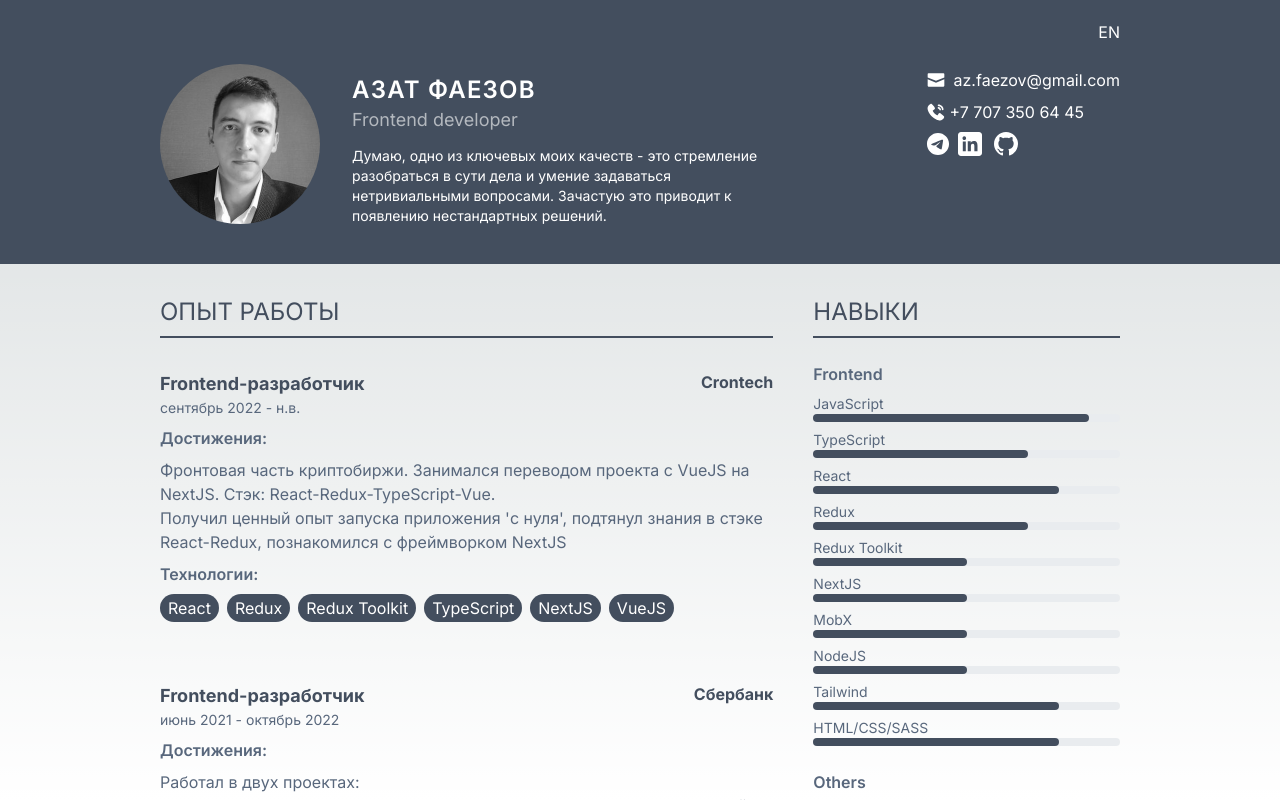
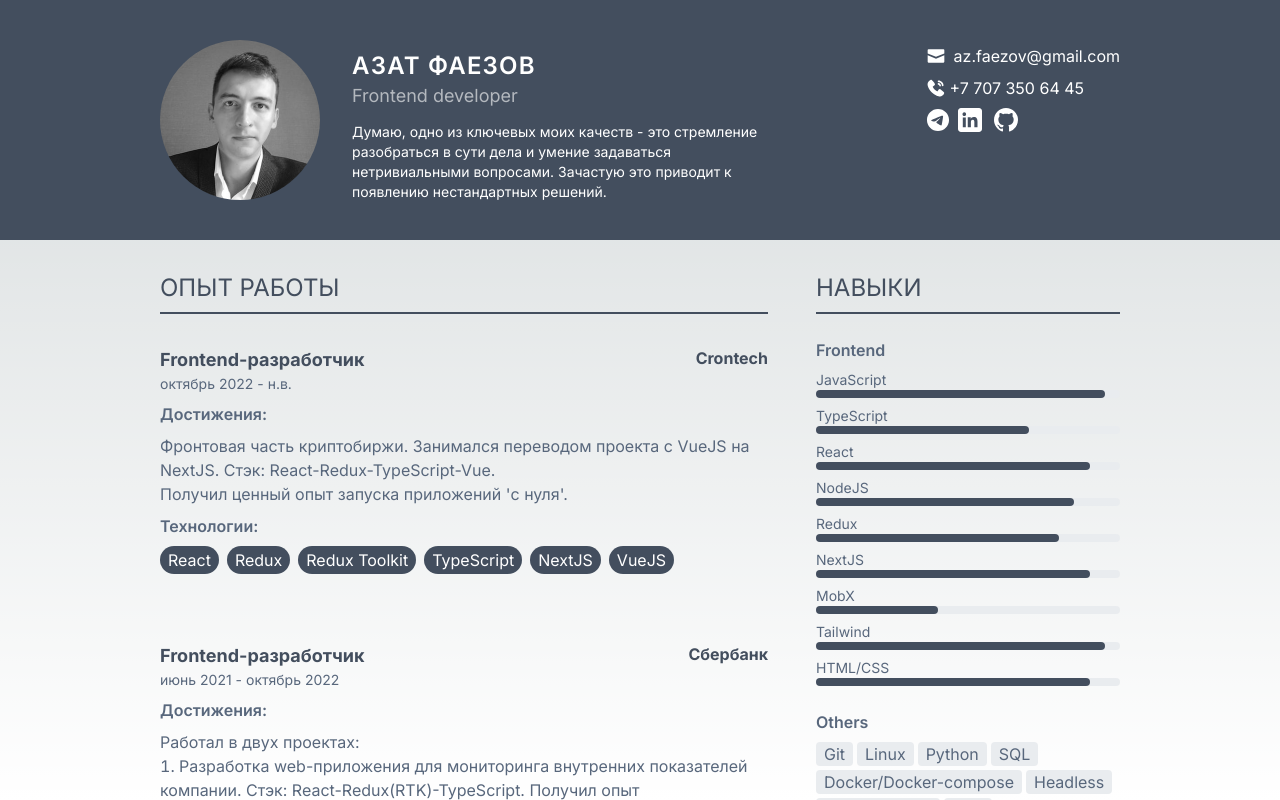
Before and after one commit to gybber-dev/cv, a Next.js app: page / in a window 1280 px wide. Built offline with nearby package versions, Linux system fonts and the light colour scheme.

Commit message:
skills block animation

```diff
--- a/app/page.tsx
+++ b/app/page.tsx
@@ -3,7 +3,7 @@
 import Image from 'next/image'
 import InfoBlock from '../components/InfoBlock'
 import JobBlock from '../components/JobBlock'
-import SkillBlock from '../components/SkillBlock'
+import SkillsBlock from '../components/skills-block'
 import EduBlock from '../components/EduBlock'
 import ListBlock from '../components/ListBlock'
 import { useState } from 'react'
@@ -39,9 +39,9 @@ const u = {
       ru: (
         <>
           <p>
-            Думаю, одно из ключевых моих качеств - это стремление разобраться в
-            сути дела и умение задаваться нетривиальными вопросами. Зачастую это
-            приводит к появлению нестандартных решений.
+            Думаю, одно из ключевых моих качеств - это стремление разобраться в сути дела и умение
+            задаваться нетривиальными вопросами. Зачастую это приводит к появлению нестандартных
+            решений.
           </p>
           {/*<p>Хорошая обучаемость, исполнительность, аналитическое мышление</p>*/}
         </>
@@ -57,36 +57,72 @@ const u = {
     content: {
       ru: [
         {
+          position: 'Оператор группы ввода данных',
+          company: 'Яндекс',
+          from: 'август 2014',
+          to: 'август 2020',
+          achievements:
+            'Занимался заполнением каталогов товаров для платформ Яндекс.Маркет и Беру. Во время работы писал скрипты на JavaScript, которые автоматизировали значительную часть рутинной работы операторов.',
+          tags: ['JavaScript', 'Headless', 'Parsers'],
+          portfolio: 'https://github.com/gybber-dev/JavaScript-projects/tree/master/JS',
+        },
+        {
+          position: 'Frontend-разработчик',
+          company: 'Сбербанк',
+          from: 'июнь 2021',
+          to: 'октябрь 2022',
+          achievements: (
+            <>
+              <p>Работал в двух проектах:</p>
+              <ol className="list-inside list-decimal space-y-2">
+                <li>
+                  Разработка web-приложения для мониторинга внутренних показателей компании. Стэк:
+                  React-Redux(RTK)-TypeScript. Получил опыт корпоративного взаимодействия,
+                  Agile/Jira. Перевел проект с классического Redux на RTK
+                </li>
+                <li>
+                  Разработка web-приложения для работы с большим количеством статистической
+                  информации. Стэк: React-MobX-TypeScript. Получил опыт организации архитектуры
+                  проекта, работающего с большим количеством данных. Осуществил типизацию основных
+                  узлов приложения и перевод устаревших компонентов на TypeScript.
+                </li>
+              </ol>
+            </>
+          ),
+          tags: ['React', 'Redux', 'Redux Toolkit', 'TypeScript', 'MobX', 'Ajile/Jira'],
+          progress: [
+            {
+              name: 'Redux',
+              value: 60,
+            },
+            {
+              name: 'Redux Toolkit',
+              value: 40,
+            },
+            {
+              name: 'MobX',
+              value: 50,
+            },
+          ],
+        },
+        {
           position: 'Frontend-разработчик',
           company: 'Crontech',
-          from: 'сентябрь 2022',
+          from: 'октябрь 2022',
           to: 'н.в.',
           achievements: (
             <>
               <p>
-                Фронтовая часть криптобиржи. Занимался переводом проекта с VueJS
-                на NextJS. Стэк: React-Redux-TypeScript-Vue.{' '}
+                Фронтовая часть криптобиржи. Занимался переводом проекта с VueJS на NextJS. Стэк:
+                React-Redux-TypeScript-Vue.{' '}
               </p>
               <p>
-                Получил ценный опыт запуска приложения &apos;с нуля&apos;,
-                подтянул знания в стэке React-Redux, познакомился с фреймворком
-                NextJS
+                Получил ценный опыт запуска приложений &apos;с нуля&apos;.
               </p>
             </>
           ),
-          tags: [
-            'React',
-            'Redux',
-            'Redux Toolkit',
-            'TypeScript',
-            'NextJS',
-            'VueJS',
-          ],
+          tags: ['React', 'Redux', 'Redux Toolkit', 'TypeScript', 'NextJS', 'VueJS'],
           progress: [
-            {
-              name: 'JavaScript',
-              value: 5,
-            },
             {
               name: 'TypeScript',
               value: 10,
@@ -111,101 +147,7 @@ const u = {
               name: 'Tailwind',
               value: 80,
             },
-            {
-              name: 'HTML/CSS/SASS',
-              value: 10,
-            },
           ],
-        },
-        {
-          position: 'Frontend-разработчик',
-          company: 'Сбербанк',
-          from: 'июнь 2021',
-          to: 'октябрь 2022',
-          achievements: (
-            <>
-              <p>Работал в двух проектах:</p>
-              <ol className="list-decimal list-inside space-y-2">
-                <li>
-                  Разработка web-приложения для мониторинга внутренних
-                  показателей компании. Стэк: React-Redux(RTK)-TypeScript.
-                  Получил опыт корпоративного взаимодействия, Agile/Jira.
-                  Перевел проект с классического Redux на RTK
-                </li>
-                <li>
-                  Разработка web-приложения для работы с большим количеством
-                  статистической информации. Стэк: React-MobX-TypeScript.
-                  Получил опыт организации архитектуры проекта, работающего с
-                  большим количеством данных. Осуществил типизацию основных
-                  узлов приложения и перевод устаревших компонентов на
-                  TypeScript.
-                </li>
-              </ol>
-            </>
-          ),
-          tags: [
-            'React',
-            'Redux',
-            'Redux Toolkit',
-            'TypeScript',
-            'MobX',
-            'Ajile/Jira',
-          ],
-          progress: [
-            {
-              name: 'JavaScript',
-              value: 50,
-            },
-            {
-              name: 'TypeScript',
-              value: 60,
-            },
-            {
-              name: 'React',
-              value: 75,
-            },
-            {
-              name: 'Redux',
-              value: 60,
-            },
-            {
-              name: 'Redux Toolkit',
-              value: 40,
-            },
-            {
-              name: 'MobX',
-              value: 50,
-            },
-            {
-              name: 'NodeJS',
-              value: 50,
-            },
-            {
-              name: 'HTML/CSS/SASS',
-              value: 50,
-            },
-          ],
-        },
-        {
-          position: 'Оператор группы ввода данных',
-          company: 'Яндекс',
-          from: 'август 2014',
-          to: 'август 2020',
-          achievements:
-            'Занимался заполнением каталогов товаров для платформ Яндекс.Маркет и Беру. Во время работы писал скрипты на JavaScript, которые автоматизировали значительную часть рутинной работы операторов.',
-          tags: ['JavaScript', 'Headless', 'Parsers'],
-          progress: [
-            {
-              name: 'JavaScript',
-              value: 35,
-            },
-            {
-              name: 'HTML/CSS/SASS',
-              value: 20,
-            },
-          ],
-          portfolio:
-            'https://github.com/gybber-dev/JavaScript-projects/tree/master/JS',
         },
       ],
       en: [],
@@ -216,6 +158,27 @@ const u = {
       ru: 'Навыки',
       en: 'Skills & tools',
     },
+    baseSkills: [
+      { name: 'JavaScript', totalProgress: 95, jobsProgress: [4, 10, 6] },
+      { name: 'TypeScript', totalProgress: 70, jobsProgress: [0, 6, 10] },
+      { name: 'React', totalProgress: 90, jobsProgress: [0, 5, 8] },
+      { name: 'NodeJS', totalProgress: 85, jobsProgress: [0, 5, 20] },
+      { name: 'Redux', totalProgress: 80, jobsProgress: [0, 6, 2] },
+      { name: 'NextJS', totalProgress: 90, jobsProgress: [0, 0, 5] },
+      { name: 'MobX', totalProgress: 40, jobsProgress: [0, 5, 0] },
+      { name: 'Tailwind', totalProgress: 95, jobsProgress: [0, 0, 5] },
+      { name: 'HTML/CSS', totalProgress: 90, jobsProgress: [20, 50, 30] },
+    ],
+    otherSkills: [
+      'Git',
+      'Linux',
+      'Python',
+      'SQL',
+      'Docker/Docker-compose',
+      'Headless',
+      'Telegram bots',
+      'Ajile',
+    ],
     content: {
       ru: [
         {
@@ -401,17 +364,24 @@ const u = {
   },
 }
 
+/* TODO:
+* TypeScript
+* Languages
+* PDF-downloader
+* CopyButton
+* */
+
 export default function Home() {
-  const [activeJob, setActiveJob] = useState<any>(null)
+  const [activeJob, setActiveJob] = useState<number | undefined>()
   const [lang, setLang] = useState('ru')
 
   return (
     <main className="h-screen overflow-y-auto">
       <header className="bg-primary py-5 text-white">
-        <div className="mx-auto grid grid-cols-[1fr] sm:grid-cols-[2fr_1fr] w-full max-w-screen-lg gap-x-10 px-8">
-          <div className="sm:col-span-2 ml-auto pl-8">EN</div>
-          <div className='flex gap-8 items-center'>
-            <div className="hidden md:my-5 h-fit w-fit shrink-0 overflow-hidden rounded-full sm:block">
+        <div className="mx-auto grid w-full max-w-screen-lg grid-cols-[1fr] gap-x-12 px-8 sm:grid-cols-[2fr_1fr]">
+          {/*<div className="ml-auto pl-8 sm:col-span-2">PDF EN</div>*/}
+          <div className="flex items-center gap-8">
+            <div className="hidden h-fit w-fit shrink-0 overflow-hidden rounded-full sm:block md:my-5">
               <Image
                 className="h-[100px] w-[100px] md:h-[160px] md:w-[160px]"
                 width={160}
@@ -436,7 +406,7 @@ export default function Home() {
               </div>
             </div>
           </div>
-          <address className="shrink-0 sm:mt-6 sm:ml-auto text-sm md:text-base">
+          <address className="shrink-0 text-sm sm:ml-auto sm:mt-6 md:text-base">
             <div className="space-y-2">
               <p className="flex items-center text-white">
                 <Image
@@ -480,10 +450,7 @@ export default function Home() {
                 </CopyButton>
               )}
               {u.contacts.in && (
-                  <a
-                    className="mb-1 flex items-center text-white"
-                    href={u.contacts.in.link}
-                  >
+                <a className="mb-1 flex items-center text-white" href={u.contacts.in.link}>
                   <Image
                     width={24}
                     height={24}
@@ -494,10 +461,7 @@ export default function Home() {
                 </a>
               )}
               {u.contacts.github && (
-                  <a
-                    className="mb-1 mr-2 flex items-center text-white"
-                    href={u.contacts.github.link}
-                  >
+                <a className="mb-1 mr-2 flex items-center text-white" href={u.contacts.github.link}>
                   <Image
                     src={'/assets/icons/github-icon.svg'}
                     alt={'github'}
@@ -532,42 +496,24 @@ export default function Home() {
           </address>
         </div>
       </header>
-      <div
-        className="m-auto grid cols-span-1 w-full p-4 md:col-span-2 md:grid-cols-[2fr_1fr] md:grid-rows-[auto_5fr] gap-10 md:p-8 lg:w-[1024px]">
-        {/*<div className="col-start-1 col-end-[-1]">*/}
-        {/*  <InfoBlock title={u.summary.title[lang]}>*/}
-
-        {/*  </InfoBlock>*/}
-        {/*</div>*/}
+      <div className="cols-span-1 m-auto grid w-full gap-12 p-4 md:col-span-2 md:grid-cols-[2fr_1fr] md:grid-rows-[auto_5fr] md:p-8 lg:w-[1024px]">
         <InfoBlock title={u.experience.title[lang]}>
+          <div className="flex flex-col-reverse -mt-4">
             {u.experience.content[lang].map((job, index) => (
-            <div
-              key={index}
-              className="my-8"
-              onClick={() =>
-                setActiveJob((prevState) =>
-                  prevState?.company === job.company ? null : job,
-                )
-              }
-            >
-              <JobBlock
-                isActive={activeJob?.company === job.company}
-                lang={lang}
-                {...job}
-              />
+              <div key={index} className="my-8" onClick={() => setActiveJob(index)}>
+                <JobBlock isActive={activeJob === index} lang={lang} {...job} />
               </div>
             ))}
+          </div>
         </InfoBlock>
         <div className="space-y-8">
           {u.skills.content[lang] && (
             <InfoBlock title={u.skills.title[lang]}>
-              {u.skills.content[lang].map((skill) => (
-                <SkillBlock
-                  key={skill.title}
-                  {...skill}
-                  progress={activeJob?.progress}
+              <SkillsBlock
+                activeJobIndex={activeJob}
+                baseSkills={u.skills.baseSkills}
+                otherSkills={u.skills.otherSkills}
               />
-              ))}
             </InfoBlock>
           )}
           {u.edu.content[lang] && (
--- a/components/SkillBlock/index.jsx
+++ /dev/null
@@ -1,32 +0,0 @@
-import React from 'react';
-import classNames from 'classnames';
-
-const SkillBlock = ({
-  title, type, items, progress,
-}) => (
-  <div>
-    <div className='font-semibold text-simple my-2 mt-4 pt-2'>{title}</div>
-    {items && <div className={classNames({ 'flex flex-wrap': type === 'other' })}>
-      {items.map((item, index) => {
-        const skillUp = progress?.find(skill => skill.name === item.name);
-
-        if (type === 'base') {
-          return (
-            <div key={index} className='mb-2 text-sm'>
-              <div>{item.name}</div>
-              <div className='relative w-full h-2 bg-shade rounded'>
-                <div className='absolute h-full bg-primary rounded' style={{width: `${item.value}%`}} />
-                <div className='absolute h-full rounded bg-amber-300/80 transition-[width] ease-in-out duration-500 '
-                  style={{ width: `${skillUp?.value || 0}%`, right: `${100 - item.value}%`}}/>
-              </div>
-            </div>);
-        }
-        return (<div key={index} className='mr-1 mb-1 last:ml-0 px-2 bg-shade rounded '>
-          {item.name}
-        </div>);
-      })}
-    </div>}
-  </div>
-);
-
-export default SkillBlock;
--- /dev/null
+++ b/components/skills-block.tsx
@@ -0,0 +1,92 @@
+import React from 'react'
+import classNames from 'classnames'
+
+type SkillBlockProps = {
+  baseSkills: Array<{ name: string; totalProgress: number; jobsProgress: number[] }>
+  otherSkills: Array<string>
+  activeJobIndex?: number
+}
+
+const SkillsBlock = ({ activeJobIndex, baseSkills, otherSkills }: SkillBlockProps) => {
+  const t = (phrase) => phrase
+  return (
+    <div>
+      {baseSkills && (
+        <>
+          <h4 className="my-2 mt-4 pt-2 font-semibold text-simple">{t('Frontend')}</h4>
+          <div>
+            {baseSkills.map((skill, index) => (
+              <SkillProgressItem
+                key={index}
+                activeJob={activeJobIndex}
+                skillTitle={skill.name}
+                totalProgress={skill.totalProgress}
+                jobsProgress={skill.jobsProgress}
+              />
+            ))}
+          </div>
+        </>
+      )}
+      {otherSkills && (
+        <>
+          <h4 className="my-2 mt-4 pt-2 font-semibold text-simple">{t('Others')}</h4>
+          <div className="flex flex-wrap">
+            {otherSkills.map((skill) => (
+              <div key={skill} className="mb-1 mr-1 rounded bg-shade px-2 last:ml-0 ">
+                {skill}
+              </div>
+            ))}
+          </div>
+        </>
+      )}
+    </div>
+  )
+}
+
+type Props = {
+  skillTitle: string
+  totalProgress: number // percentage of total progress
+  jobsProgress: Array<number> // number of jobs: [1, 5, 3] - progress of skill in 3 jobs
+  activeJob?: number // index of jobsProgress
+}
+
+const SkillProgressItem = ({
+  skillTitle,
+  totalProgress,
+  jobsProgress,
+  activeJob,
+}: Props): React.ReactNode => {
+  const totalParts = jobsProgress.reduce((prev, acc) => acc + prev, 0)
+  return (
+    <div>
+      <div className="mb-2 text-sm">
+        <p>{skillTitle}</p>
+        <div className="relative h-2 w-full rounded bg-shade">
+          <div
+            className="absolute left-0 top-0 flex h-full overflow-hidden rounded bg-primary py-[1px]"
+            style={{ width: `${totalProgress}%` }}
+          >
+            {jobsProgress.map((value, index) => (
+              <div
+                key={index}
+                className="h-full"
+                style={{ width: `${(value / totalParts) * 100 || 0}%` }}
+              >
+                <div
+                  className={classNames(
+                    'h-full transition-[width] duration-500 ease-in-out ',
+                    activeJob === index ? 'w-full' : 'w-0',
+                    activeJob === index &&
+                      'bg-[repeating-linear-gradient(-45deg,transparent_0_3px,#FCD34DCC_3px_6px)]',
+                  )}
+                ></div>
+              </div>
+            ))}
+          </div>
+        </div>
+      </div>
+    </div>
+  )
+}
+
+export default SkillsBlock
```
Also changed, not shown: .prettierrc.json. Lines whose indentation alone changed are shown as unchanged.
